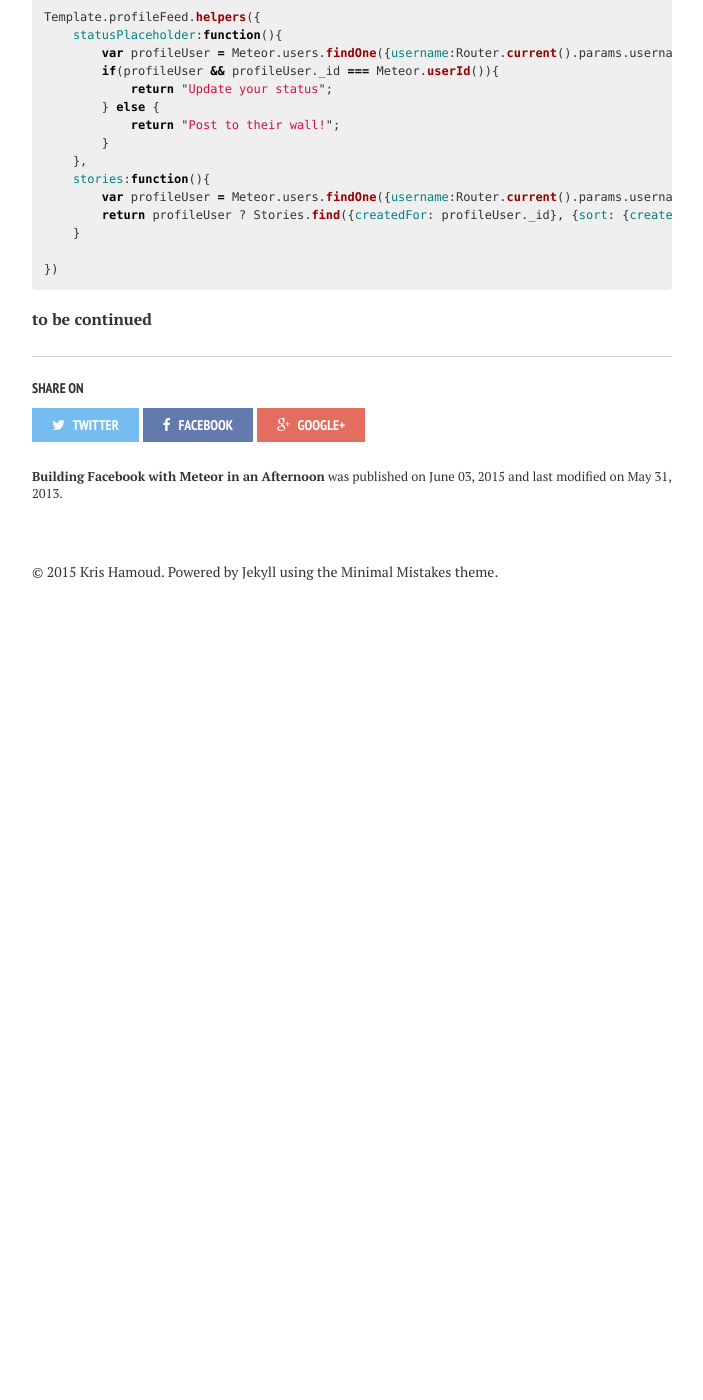
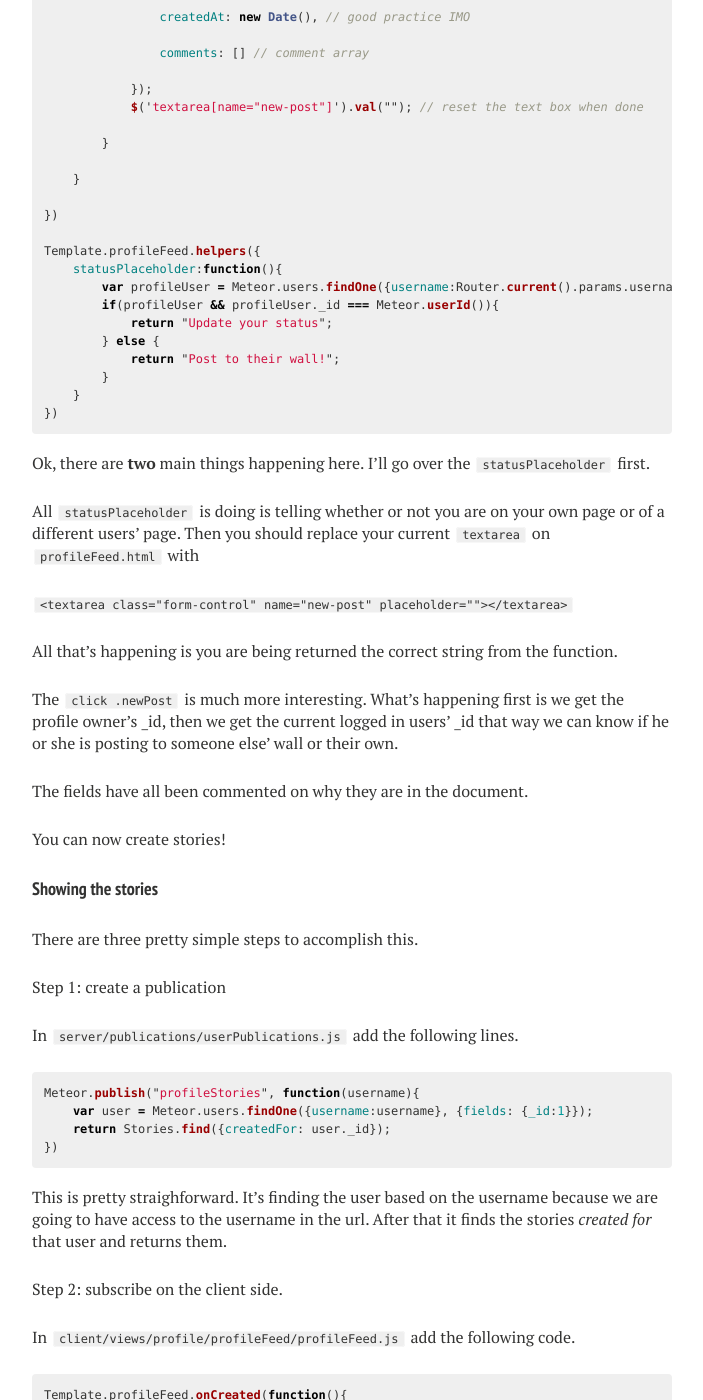
Before and after one commit to krishamoud/krishamoud.github.io, a Jekyll site: the page built from _posts/2015-06-03-building-a-facebook-clone-with-meteorjs.md, in a window 1280 px wide and 1400 px high, scrolled down 18901 px. Shown: the whole window, without its empty margins (288-991 px from the left). Built offline with Jekyll 4.4.1, drawn with Linux system fonts in a browser that asks for light colours; nearby versions of some CDN libraries; before the commit the page ends 19531 px from its top, so only the background shows below that; some of the changed text lies outside the part shown.

Commit message:
Update 2015-06-03-building-a-facebook-clone-with-meteorjs.md

```diff
--- a/_posts/2015-06-03-building-a-facebook-clone-with-meteorjs.md
+++ b/_posts/2015-06-03-building-a-facebook-clone-with-meteorjs.md
@@ -799,22 +799,21 @@ Template.profileFeed.events({
         var story = $('textarea[name="new-post"]').val();
         if(story.length) {
             Stories.insert({
-                createdBy: currentUser._id,
-                createdFor: profileUser._id,
-                userImage: currentUser.profile.picture.thumbnail,
-                storyImage: null,
-                storyText: story,
-                creatorName: currentUser.profile.name.first + " " + currentUser.profile.name.last,
-                creatorUsername: currentUser.profile.username,
-                creatorThumbnail: currentUser.profile.picture.thumbnail,
-                createdForName: profileUser.profile.name.first + " " + profileUser.profile.name.last,
-                createdForUsername: profileUser.profile.username,
-                createdForThumbnail: profileUser.profile.picture.thumbnail,
-                likes: [],
-                createdAt: new Date(),
-                comments: []
+                createdBy: currentUser._id, // the Meteor.userId()
+                createdFor: profileUser._id, // the owner of the profile
+                storyImage: null, // for the future we can add images in our story
+                storyText: story, // the text that is the story
+                creatorName: currentUser.profile.name.first + " " + currentUser.profile.name.last, // the creator
+                creatorUsername: currentUser.profile.username, // so we can link to the creators profile
+                creatorThumbnail: currentUser.profile.picture.thumbnail, // so we can have a picture in the story
+                createdForName: profileUser.profile.name.first + " " + profileUser.profile.name.last, // the person recieving the post
+                createdForUsername: profileUser.profile.username, // so we can link to the recievers profile
+                createdForThumbnail: profileUser.profile.picture.thumbnail, // so we can see the recievers picture
+                likes: [], // so we can see who's liked the post
+                createdAt: new Date(), // good practice IMO
+                comments: [] // comment array
             });
-            $('textarea[name="new-post"]').val("");
+            $('textarea[name="new-post"]').val(""); // reset the text box when done
         }
 
     }
@@ -829,12 +828,70 @@ Template.profileFeed.helpers({
         } else {
             return "Post to their wall!";
         }
-    },
-    stories:function(){
+    }
+})
+{% endhighlight %}
+
+Ok, there are **two** main things happening here.  I'll go over the `statusPlaceholder` first.
+
+All `statusPlaceholder` is doing is telling whether or not you are on your own page or of a different users' page.  Then you should replace your current `textarea` on `profileFeed.html` with
+
+`<textarea class="form-control" name="new-post" placeholder="{{statusPlaceholder}}"></textarea>`
+
+All that's happening is you are being returned the correct string from the function.
+
+The `click .newPost` is much more interesting.  What's happening first is we get the profile owner's _id, then we get the current logged in users' _id that way we can know if he or she is posting to someone else' wall or their own.
+
+The fields have all been commented on why they are in the document.
+
+You can now create stories!
+#### Showing the stories
+
+There are three pretty simple steps to accomplish this.
+
+Step 1: create a publication
+
+In `server/publications/userPublications.js` add the following lines.
+
+{% highlight javascript %}
+Meteor.publish("profileStories", function(username){
+    var user = Meteor.users.findOne({username:username}, {fields: {_id:1}});
+    return Stories.find({createdFor: user._id});
+})
+{% endhighlight %}
+
+This is pretty straighforward.  It's finding the user based on the username because we are going to have access to the username in the url.  After that it finds the stories *created for* that user and returns them.
+
+Step 2: subscribe on the client side.
+
+In `client/views/profile/profileFeed/profileFeed.js` add the following code.
+
+{% highlight javascript %}
+Template.profileFeed.onCreated(function(){
+    var self = this;
+    Tracker.autorun(function(){
+        var username = Router.current().params.username;
+        self.subscribe("profileStories", username);
+    })
+
+})
+{% endhighlight %}
+
+This is a block that happens once the `profileFeed.html` template is created.  It will subscribe to `"profileStories"` with the username in the router as the first argument.  I put the username inside the autorun function so that if the user visits another profile page immediately after landing on the profile page the first time.  If it is not inside the autorun function then the subscription will never resubscribe and you will have the incorrect documents for the second profile page.
+
+Step 3: render the stories in html
+
+Inside `client/views/profile/profileFeed/profileFeed.js` we now need to return the correct `stories`
+
+Add this code to `profileFeed.js` inside the `Template.profileFeed.helpers`
+{% highlight javascript %}
+stories:function(){
         var profileUser = Meteor.users.findOne({username:Router.current().params.username}, {fields: {_id:1}});
         return profileUser ? Stories.find({createdFor: profileUser._id}, {sort: {createdAt:-1}, limit: 10}) : [];
     }
+{% endhighlight %}
 
-})
-{% endhighlight %}
+This is getting the profile user first, then if the user exists (more a thing for the template to have time to retirve the user doc) it returns the stories that were `createdFor` the profile user.  It orders them from most recent to least recent and limits it to 10 documents.
+
+
 **to be continued**
```
